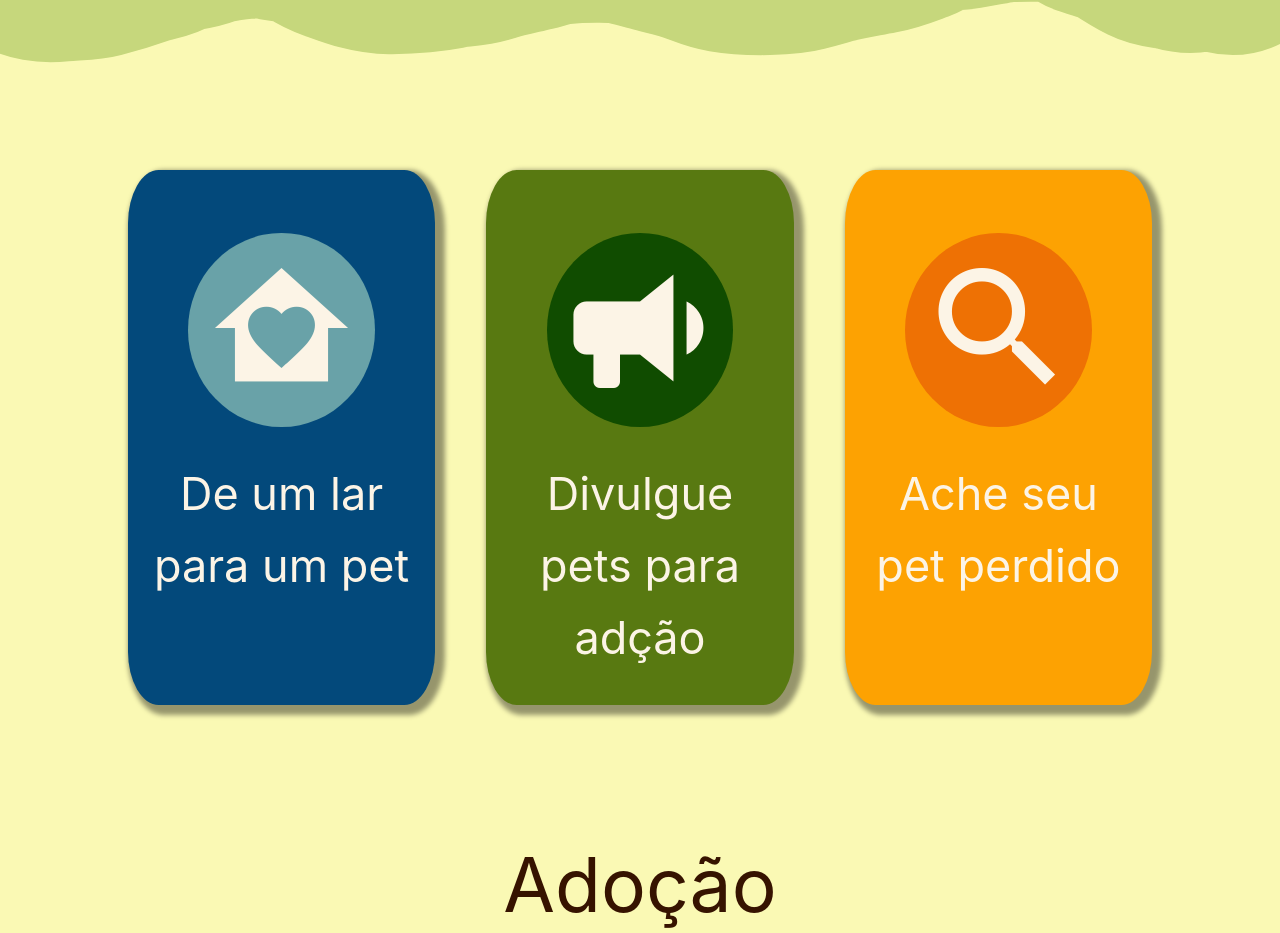
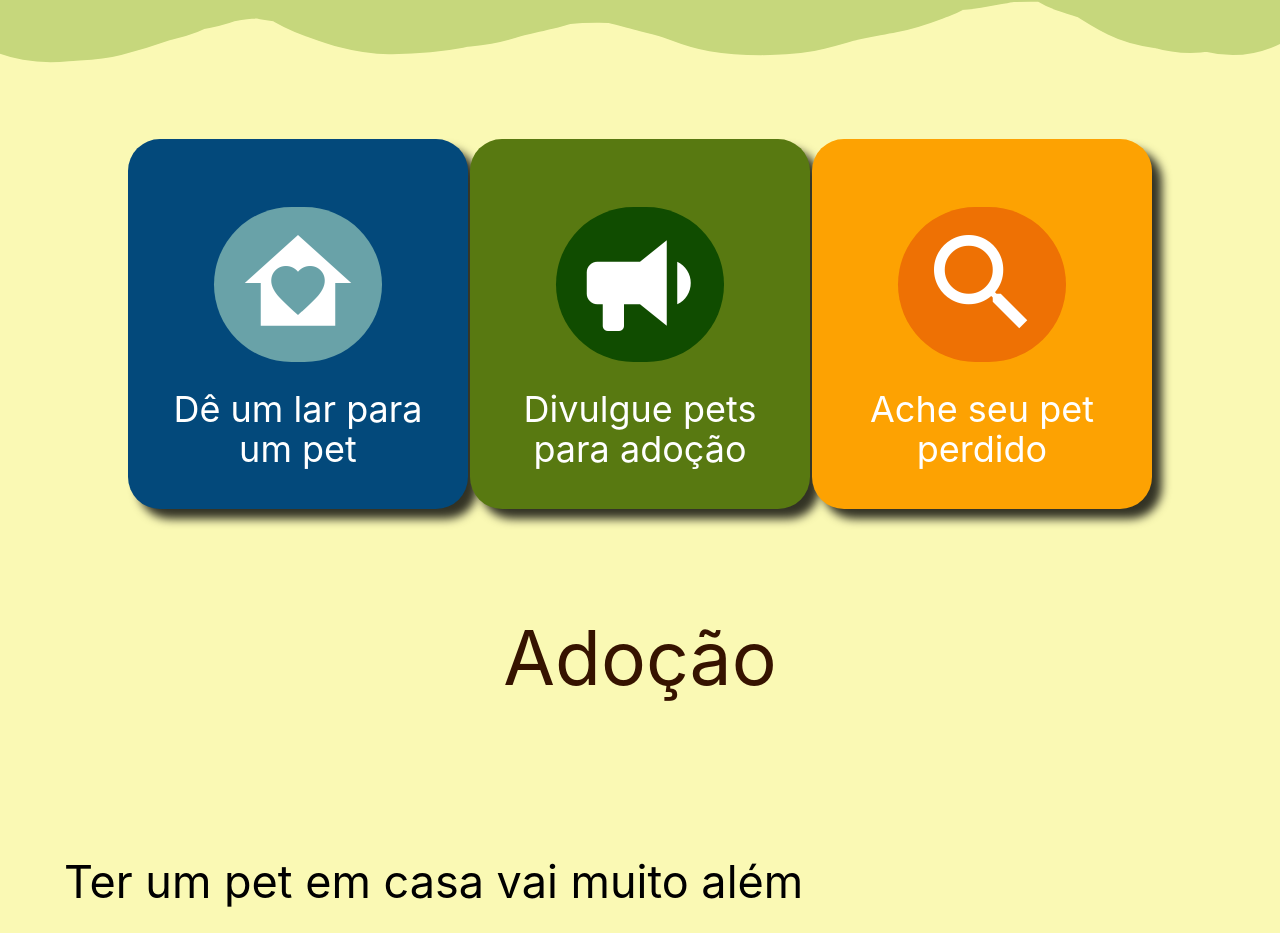
Before and after one commit to CaritasPets/Front-End, a Vue app: page / in a window 1280 px wide. Shown: the part 1008-1941 px from the top of the page. Built offline with nearby package versions, Linux system fonts and the light colour scheme.

Commit message:
FIX: Change the CardFuncionalidade component for use Tailwindcss #test

```diff
--- a/src/components/CardFuncionalidade.vue
+++ b/src/components/CardFuncionalidade.vue
@@ -2,29 +2,8 @@
     const props = defineProps(['background', 'text', 'icon', 'iconBackground'])
 </script>
 <template>
-    <div class="card" :style="'background:' + props.background">
-        <span :class="props.icon" :style="'background:' + props.iconBackground"></span>
-        <p>{{ props.text }}</p>
+    <div class="text-white w-85 text-center rounded-4xl shadow-[10px_10px_10px_rgba(0,0,0,0.8)] pt-20 pb-10" :style="'background:' + props.background">
+        <span :class="props.icon + ' text-9xl rounded-full px-5'" :style="'background:' + props.iconBackground"></span>
+        <p class="text-4xl pt-10 px-4">{{ props.text }}</p>
     </div>
 </template>
-<style scoped>
-    div{
-        color:#FCF4E6;
-        width: 30%;
-        text-align: center;
-        border-radius: 10%;
-        box-shadow: 5px 5px 5px 5px rgba(0, 0, 0, 0.4);
-        margin: 3% 0;
-        padding: 3% 2%;
-
-        & span{
-            font-size: 10rem;
-            border-radius: 80%;
-            padding: 0 5%;
-        }
-
-        & p{
-            font-size: 300%;
-        }
-    }
-</style>
--- a/src/stores/CardFuncionalidadeStore.js
+++ b/src/stores/CardFuncionalidadeStore.js
@@ -4,14 +4,14 @@ import { ref } from "vue";
 export const useCardFuncionalidadeStore = defineStore('card-store', () => {
     const propriedades = ref({
         card1: {
-            text: 'De um lar para um pet',
+            text: 'Dê um lar para um pet',
             icon: 'mdi mdi-home-heart',
             background: '#03497B',
             iconBackground: '#69A2A8',
             link: '/'
         },
         card2: {
-            text: 'Divulgue pets para adção',
+            text: 'Divulgue pets para adoção',
             icon: 'mdi mdi-bullhorn',
             background: '#587911',
             iconBackground: '#104C00',
```
